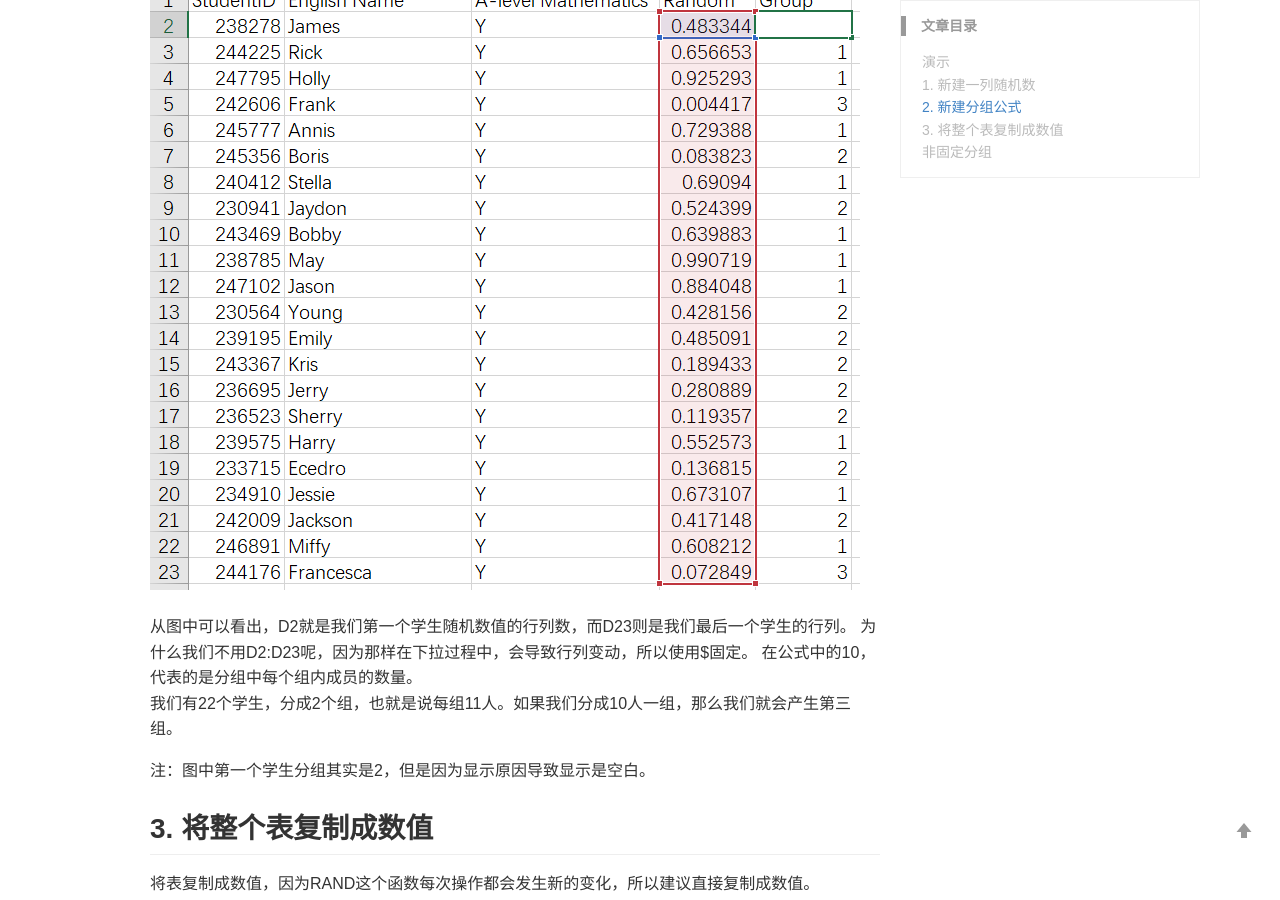
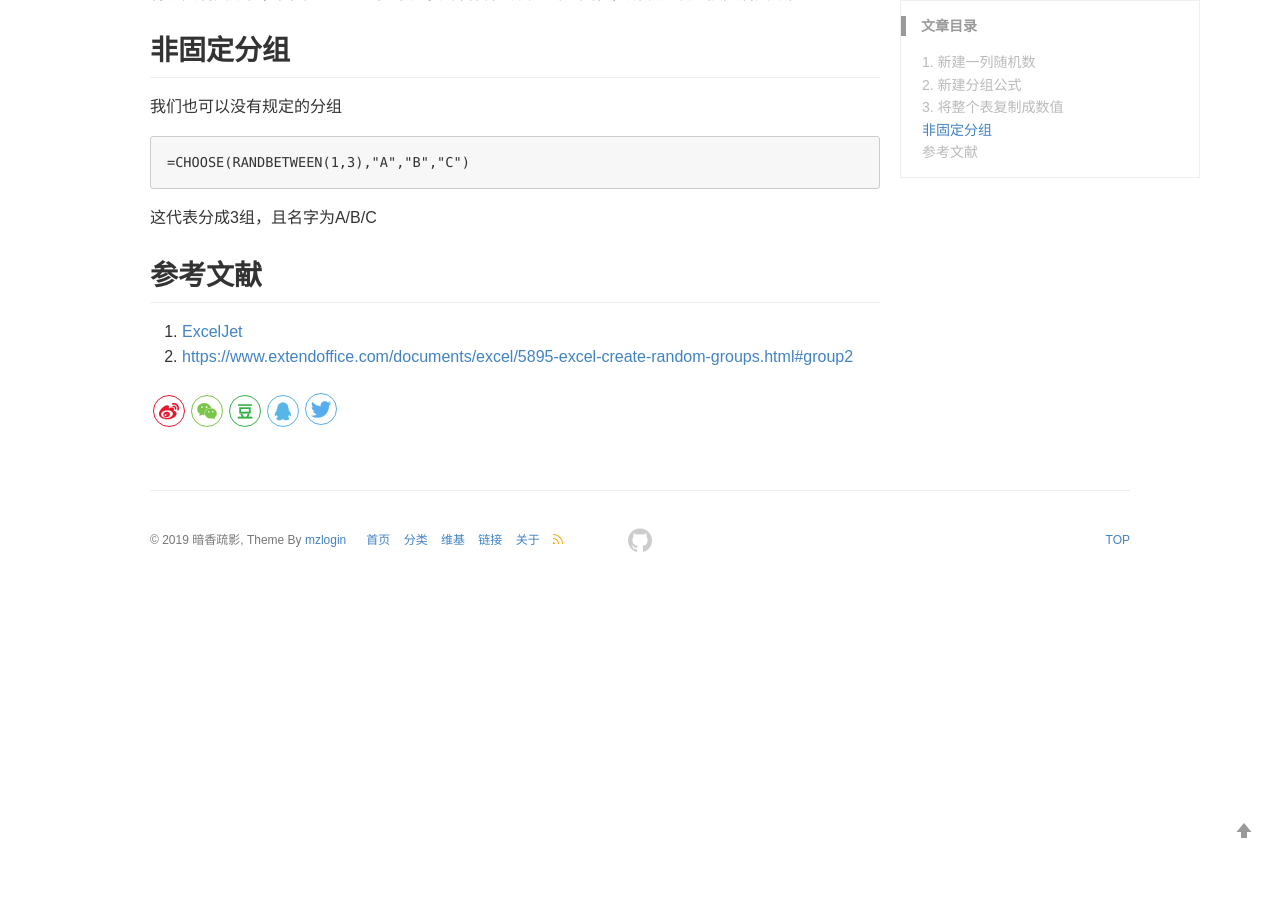
Before and after one commit to dzvision/backup-ghpages, a Jekyll site: the page built from _posts/2020-08-11-Randomly-assign-fixed-size-groups.md, in a window 1280 px wide and 900 px high, scrolled down 1795 px. Built offline with Jekyll 4.4.1, drawn with Linux system fonts in a browser that asks for light colours; comment, search, counter and statistics services are not loaded; after the commit the page ends 2384 px from its top, so only the background shows below that; some of the changed text lies outside the part shown.

Commit message:
Add reference
Add reference

````diff
--- a/_posts/2020-08-11-Randomly-assign-fixed-size-groups.md
+++ b/_posts/2020-08-11-Randomly-assign-fixed-size-groups.md
@@ -14,12 +14,6 @@ keywords: Excel
 
 如果我们有手动制作的表，并且需要给学生分配学科，那么如何使用Excel来给学生随机分配呢？
 
-## 演示
-公式：
-```
-=ROUNDUP(RANK(D2,$D$2:$D$23)/10,0)
-```
-![Excel随机分配固定组](/blog/images/posts/2020/20200811_Excel_Randomly_Assign_Groups.png)
 
 ## 1. 新建一列随机数
 在表格右侧新建公式=RAND()，这是一个从0-1的随机数。
@@ -42,7 +36,6 @@ keywords: Excel
 
 注：图中第一个学生分组其实是2，但是因为显示原因导致显示是空白。
 
-
 ## 3. 将整个表复制成数值
 将表复制成数值，因为RAND这个函数每次操作都会发生新的变化，所以建议直接复制成数值。
 
@@ -52,3 +45,7 @@ keywords: Excel
 =CHOOSE(RANDBETWEEN(1,3),"A","B","C")
 ```
 这代表分成3组，且名字为A/B/C
+
+## 参考文献
+1. [ExcelJet](https://exceljet.net/formula/randomly-assign-people-to-groups)
+2. <https://www.extendoffice.com/documents/excel/5895-excel-create-random-groups.html#group2>
````
